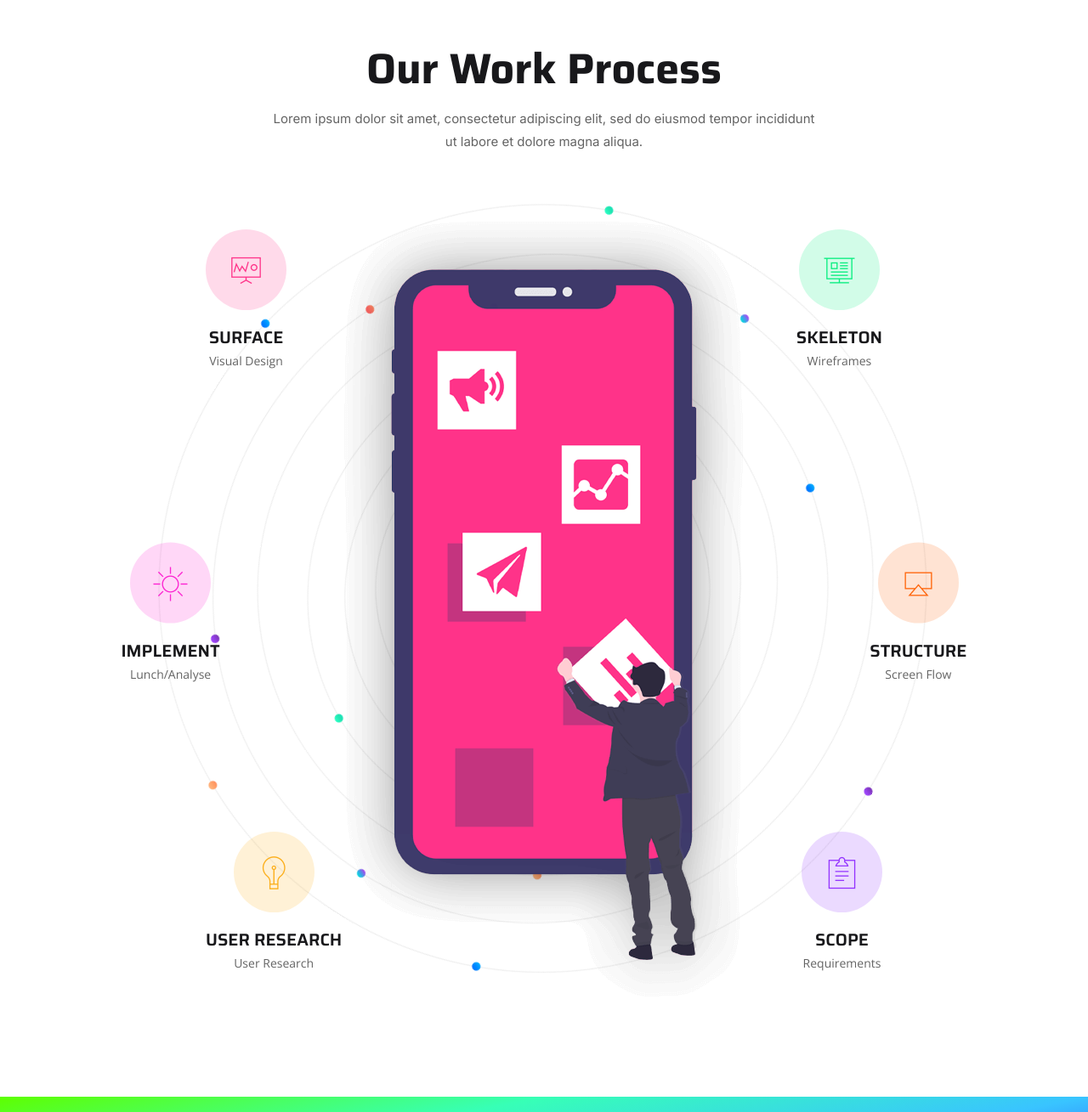
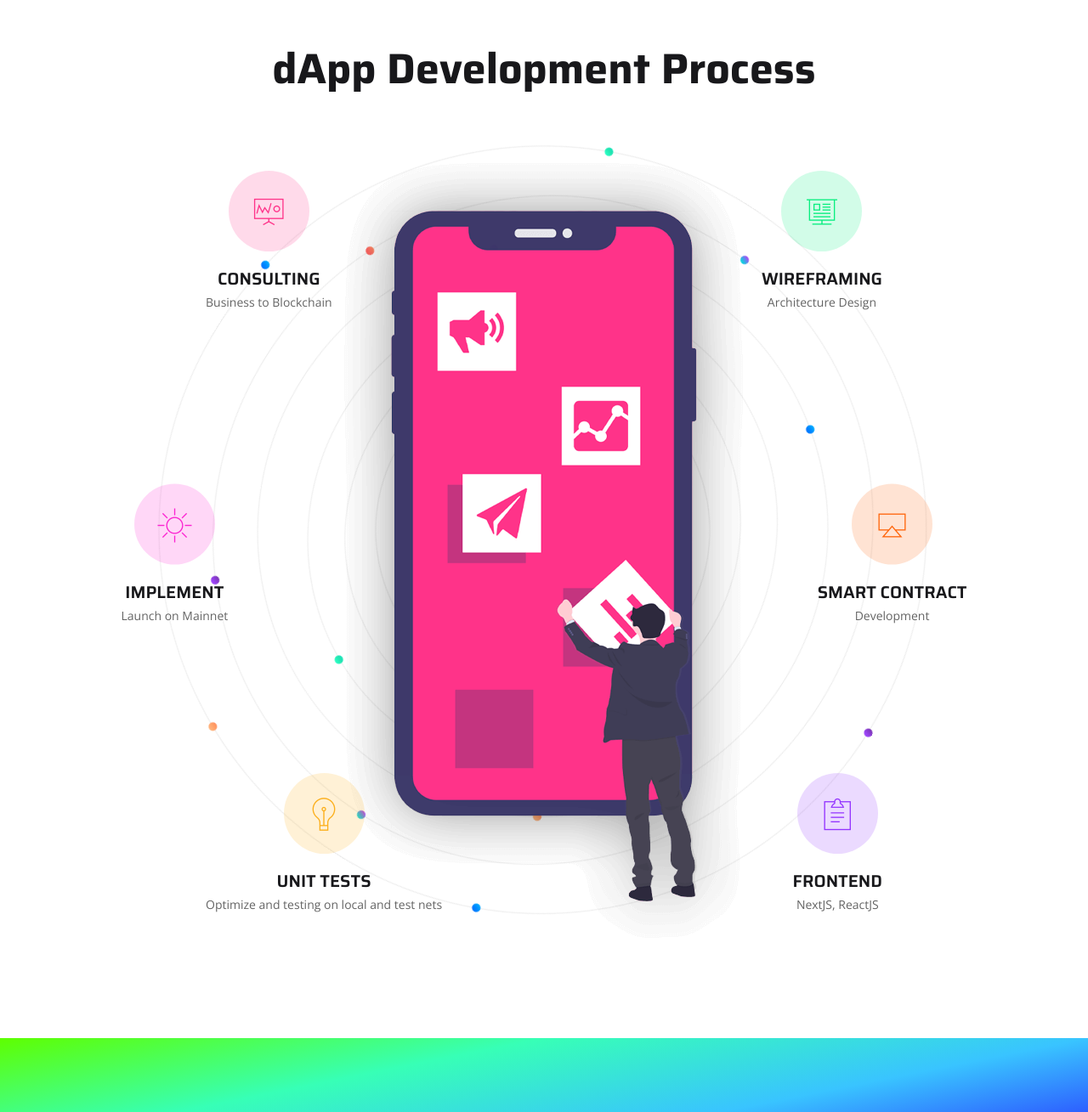
Before and after one commit to warrenseah/flagoneIo, a Next.js app: page / in a window 1280 px wide. Shown: the part 3963-5272 px from the top of the page at 85% size. Built offline with nearby package versions, Linux system fonts and the light colour scheme.

Commit message:
Update WorkProcess.js

```diff
--- a/components/HomePages/DefaultHome/WorkProcess.js
+++ b/components/HomePages/DefaultHome/WorkProcess.js
@@ -6,11 +6,8 @@ const WorkProcess = () => {
       <section className="work-process-area ptb-100">
         <div className="container">
           <div className="section-title">
-            <h2>Our Work Process</h2>
-            <p>
-              Lorem ipsum dolor sit amet, consectetur adipiscing elit, sed do
-              eiusmod tempor incididunt ut labore et dolore magna aliqua.
-            </p>
+            <h2>dApp Development Process</h2>
+            <p></p>
           </div>
 
           <div className="work-process">
@@ -27,40 +24,40 @@ const WorkProcess = () => {
                 <div className="icon">
                   <i className="pe-7s-display1"></i>
                 </div>
-                <h3>Surface</h3>
-                <span>Visual Design</span>
+                <h3>Consulting</h3>
+                <span>Business to Blockchain</span>
               </div>
 
               <div className="single-work-process">
                 <div className="icon">
                   <i className="pe-7s-display2"></i>
                 </div>
-                <h3>Skeleton</h3>
-                <span>Wireframes</span>
+                <h3>WireFraming</h3>
+                <span>Architecture Design</span>
               </div>
 
               <div className="single-work-process">
                 <div className="icon">
                   <i className="pe-7s-airplay"></i>
                 </div>
-                <h3>Structure</h3>
-                <span>Screen Flow</span>
+                <h3>Smart Contract</h3>
+                <span>Development</span>
               </div>
 
               <div className="single-work-process">
                 <div className="icon">
                   <i className="pe-7s-note2"></i>
                 </div>
-                <h3>Scope</h3>
-                <span>Requirements</span>
+                <h3>Frontend</h3>
+                <span>NextJS, ReactJS</span>
               </div>
 
               <div className="single-work-process">
                 <div className="icon">
                   <i className="pe-7s-light"></i>
                 </div>
-                <h3>User Research</h3>
-                <span>User Research</span>
+                <h3>Unit Tests</h3>
+                <span>Optimize and testing on local and test nets</span>
               </div>
 
               <div className="single-work-process">
@@ -68,7 +65,7 @@ const WorkProcess = () => {
                   <i className="pe-7s-sun"></i>
                 </div>
                 <h3>Implement</h3>
-                <span>Lunch/Analyse</span>
+                <span>Launch on Mainnet</span>
               </div>
             </div>
 
```
